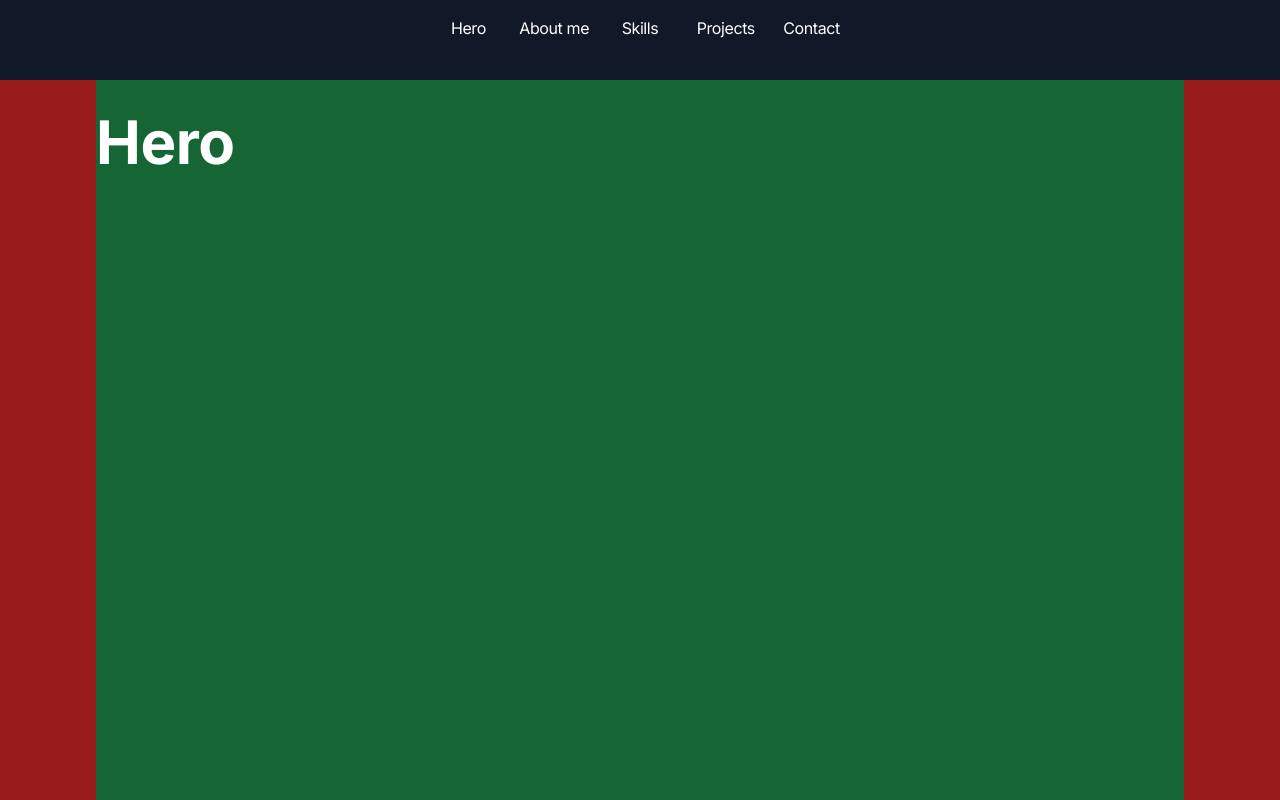
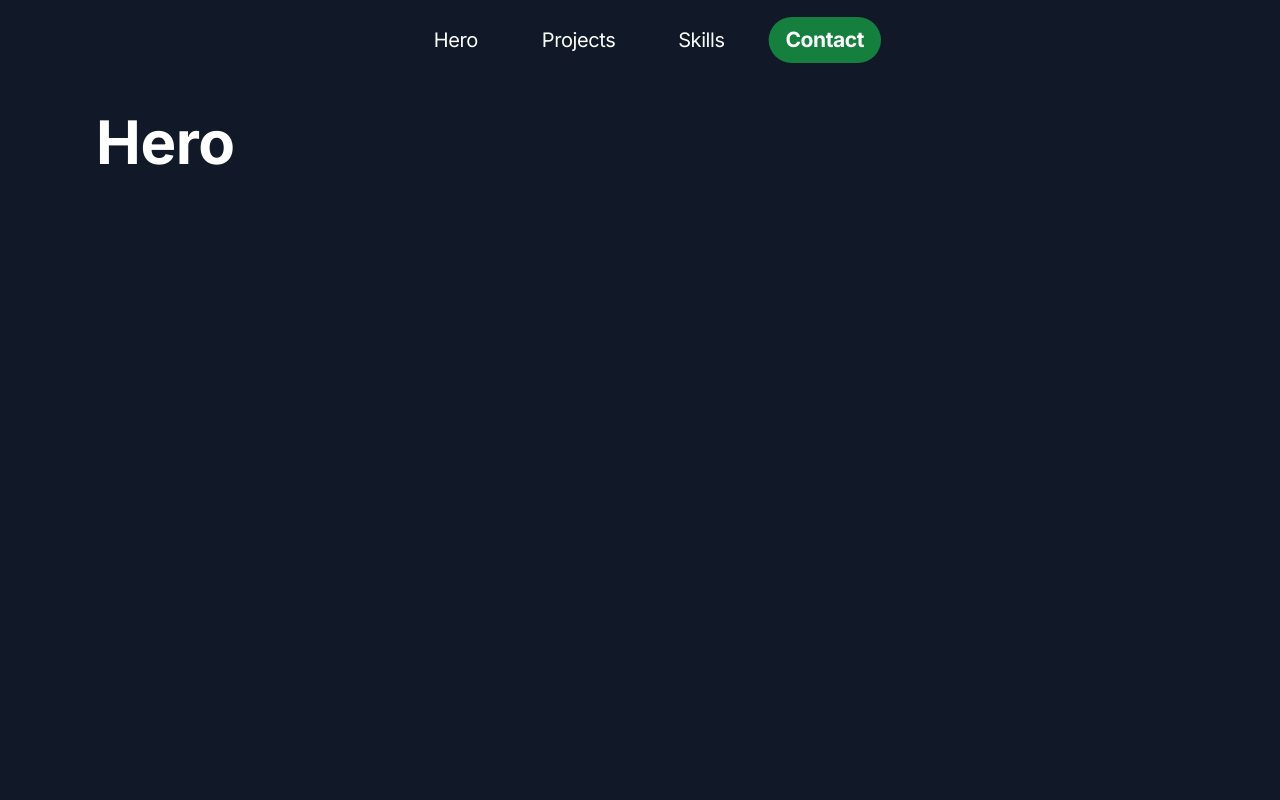
Before and after one commit to ntatoud/noetatoud, a Next.js app: page / in a window 1280 px wide. Shown: the top 800 px of the page. Built offline with nearby package versions, Linux system fonts and the light colour scheme.

Commit message:
feat(header): Header styling + nav

```diff
--- a/package.json
+++ b/package.json
@@ -9,6 +9,7 @@
     "lint": "next lint"
   },
   "dependencies": {
+    "@radix-ui/react-slot": "^1.0.2",
     "class-variance-authority": "^0.7.0",
     "clsx": "^2.1.1",
     "framer-motion": "^11.1.7",
@@ -17,7 +18,8 @@
     "react": "^18",
     "react-dom": "^18",
     "tailwind-merge": "^2.3.0",
-    "tailwindcss-animate": "^1.0.7"
+    "tailwindcss-animate": "^1.0.7",
+    "zustand": "^4.5.2"
   },
   "devDependencies": {
     "@types/node": "^20",
--- a/src/app/page.tsx
+++ b/src/app/page.tsx
@@ -5,7 +5,7 @@ import Skills from "@/components/Skills";
 
 export default function Home() {
   return (
-    <main className="flex flex-col flex-grow items-center w-full gap-20">
+    <main className="flex flex-col flex-grow items-center w-full gap-20 mt-20">
       <Hero />
       <Projects />
       <Skills />
--- a/src/components/Header.tsx
+++ b/src/components/Header.tsx
@@ -1,13 +1,31 @@
 "use client";
-import { sections } from "@/data/sections";
-import { motion } from "framer-motion";
+import { Section, sections } from "@/data/sections";
+import { cn } from "@/lib/utils";
+import { useSection } from "@/lib/zustand/store";
+import { motion, useMotionValueEvent, useScroll } from "framer-motion";
 import Link from "next/link";
+import { useState } from "react";
 
 export default function Header() {
+  const [scroll, setScroll] = useState(0);
+  const { scrollY } = useScroll();
+
+  useMotionValueEvent(scrollY, "change", () => {
+    setScroll(scrollY.get());
+  });
+
   return (
-    <header className="relative w-full grid content-center h-20 transtion">
+    <header
+      className={cn(
+        "fixed w-full grid content-center h-20 transition-all duration-500 text-xl ",
+        {
+          "scale-[80%] h-10 bg-gradient-to-b from-gray-900 via-gray-900/50 to-transparent opacity-90":
+            scroll > 200,
+        },
+      )}
+    >
       <motion.div
-        className="absolute top-4 left-1/2"
+        className="absolute grid place-content-center top-0 left-1/2 h-20"
         initial={{
           opacity: 0,
           y: -100,
@@ -19,16 +37,31 @@ export default function Header() {
           translateX: "-50%",
         }}
       >
-        <nav className="grid grid-cols-5 text-center gap-4">
-          {sections.map(({ id, label }) => {
-            return (
-              <Link key={`nav-item-${id}`} href={`#${id}`}>
-                {label}
-              </Link>
-            );
+        <nav className="grid grid-cols-4 text-center gap-4 py-auto">
+          {sections.map((section) => {
+            return <NavItem key={`nav-item-${section.id}`} {...section} />;
           })}
         </nav>
       </motion.div>
     </header>
   );
 }
+
+const NavItem = ({ id, label }: Section) => {
+  const currentSectionId = useSection();
+  return (
+    <Link
+      href={`#${id}`}
+      className={cn(
+        "transition rounded-full py-2 px-4",
+        "hover:bg-opacity-80",
+        {
+          "font-bold scale-105 bg-green-700": currentSectionId === id,
+          "hover:bg-gray-600": currentSectionId !== id,
+        },
+      )}
+    >
+      {label}
+    </Link>
+  );
+};
--- a/src/components/Section/index.tsx
+++ b/src/components/Section/index.tsx
@@ -1,19 +1,25 @@
+"use client";
+
+import { SectionId } from "@/data/sections";
+import { useSectionInView } from "@/hooks/useSectionInView";
 import { ReactNode } from "react";
 import SectionTitle from "./SectionTitle";
 
 interface SectionProps {
   children: ReactNode;
   title?: string;
-  id: string;
+  id: SectionId;
 }
 export default function Section({ ...props }: SectionProps) {
+  const { ref } = useSectionInView(props.id);
   return (
     <section
-      className="flex flex-col items-center w-full max-w-screen h-[50rem] scroll-m-14 bg-red-800 lg:px-24"
+      className="flex flex-col items-center w-full max-w-screen h-[50rem] scroll-m-24 lg:px-24"
       id={props.id}
+      ref={ref}
     >
       <SectionTitle>{props.title}</SectionTitle>
-      <div className="py-8 bg-green-800 w-full h-full">{props.children}</div>
+      <div className="py-8 w-full h-full">{props.children}</div>
     </section>
   );
 }
--- a/src/data/sections.ts
+++ b/src/data/sections.ts
@@ -1,7 +1,9 @@
 export const sections = [
   { id: "hero", label: "Hero" },
-  { id: "about-me", label: "About me " },
+  { id: "projects", label: "Projects" },
   { id: "skills", label: "Skills" },
-  { id: "projects", label: "Projects" },
   { id: "contact", label: "Contact" },
 ] as const;
+
+export type Section = (typeof sections)[number];
+export type SectionId = (typeof sections)[number]["id"];
--- /dev/null
+++ b/src/hooks/useSectionInView.tsx
@@ -0,0 +1,17 @@
+import { SectionId } from "@/data/sections";
+import { useSectionActions } from "@/lib/zustand/store";
+import { useInView } from "framer-motion";
+import { useRef } from "react";
+
+export const useSectionInView = (sectionId: SectionId) => {
+  const { setSection } = useSectionActions();
+  const ref = useRef<HTMLDivElement>(null);
+  const isInView = useInView(ref, { amount: 0.8 });
+
+  if (isInView) {
+    setSection(sectionId);
+  }
+  return {
+    ref,
+  };
+};
--- /dev/null
+++ b/src/lib/zustand/store.ts
@@ -0,0 +1,19 @@
+import { SectionId } from "@/data/sections";
+import { create } from "zustand";
+
+interface SectionStore {
+  section: SectionId;
+  actions: {
+    setSection: (section: SectionId) => void;
+  };
+}
+const useSectionStore = create<SectionStore>((set) => ({
+  section: "hero",
+  actions: {
+    setSection: (section) => set(() => ({ section })),
+  },
+}));
+
+export const useSection = () => useSectionStore((state) => state.section);
+export const useSectionActions = () =>
+  useSectionStore((state) => state.actions);
```
Also changed, not shown: 2 other files (tests, documents, lock files or other folders).
